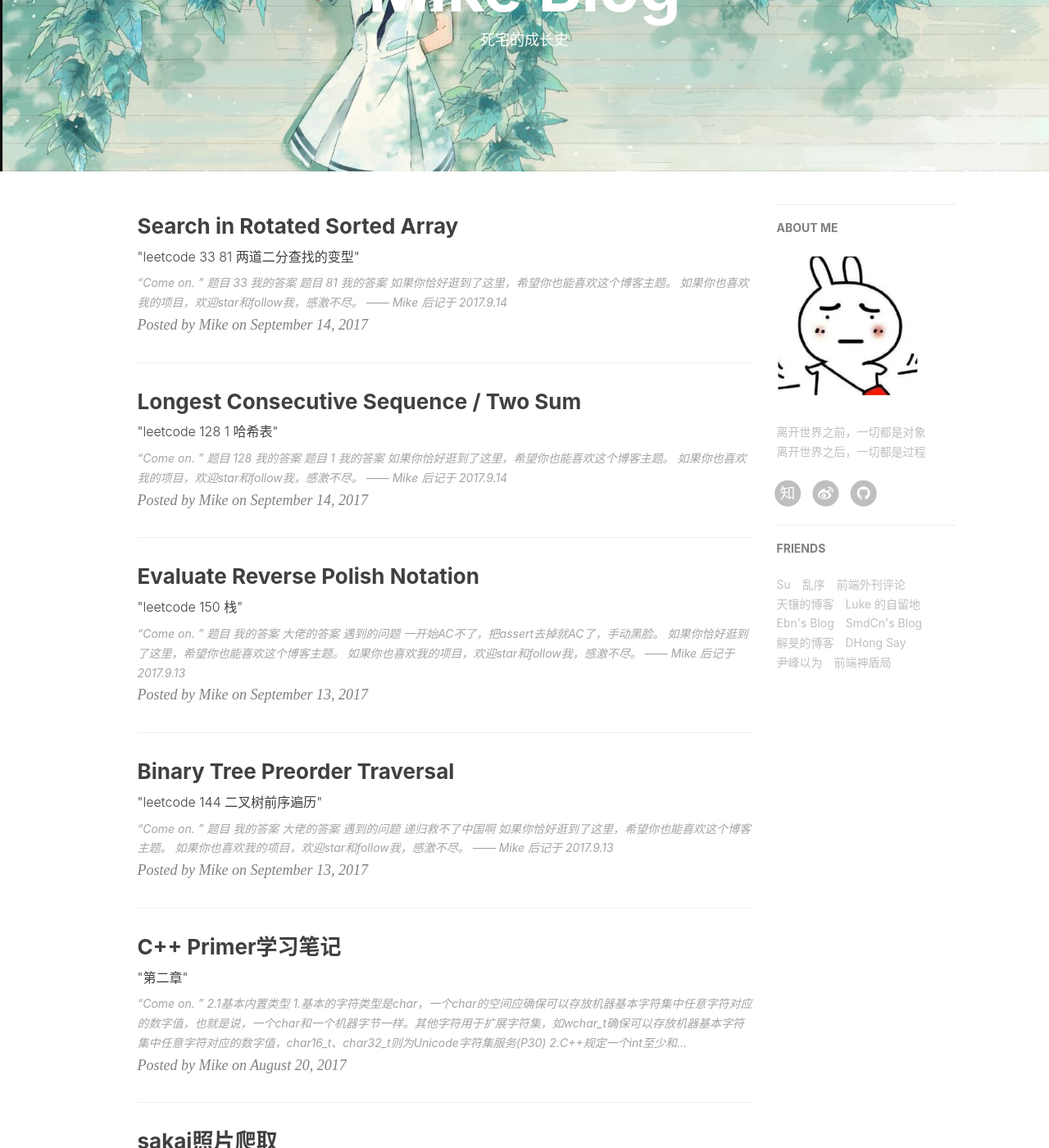
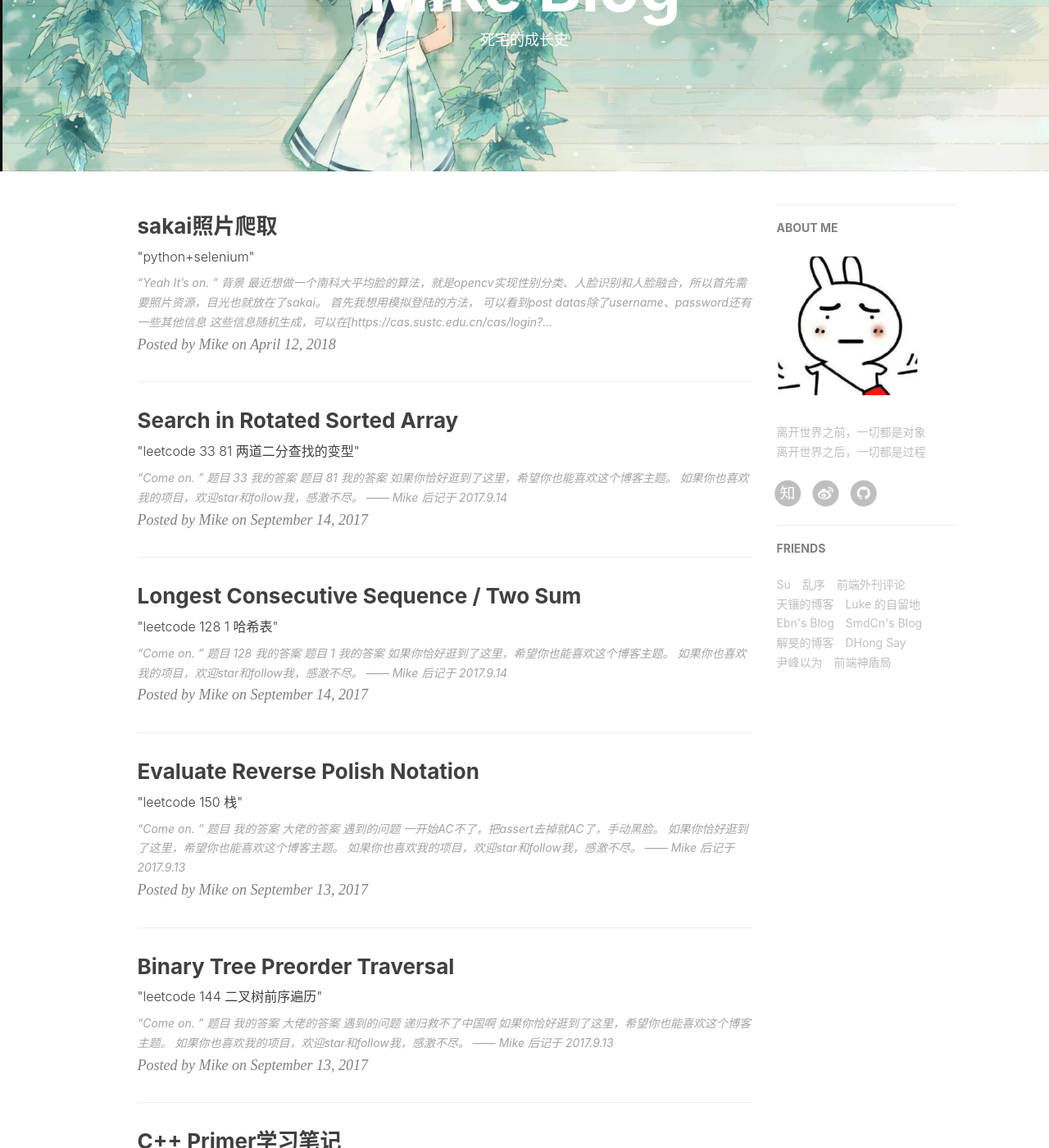
Before and after one commit to zehuaiWANG/myBlog, a Jekyll site: the page built from index.html, in a window 1280 px wide and 1400 px high, scrolled down 209 px. Shown: the whole window at 82% size. Built offline with Jekyll 4.4.1, drawn with Linux system fonts in a browser that asks for light colours; nearby versions of some CDN libraries; the list of posts is cut into pages by our own code; comment, search, counter and statistics services are not loaded; some of the changed text lies outside the part shown.

Commit message:
Update 2017-04-20-pthon3+selenium.markdown

```diff
--- a/_posts/2017-04-20-pthon3+selenium.markdown
+++ b/_posts/2017-04-20-pthon3+selenium.markdown
@@ -2,7 +2,7 @@
 layout:     post
 title:      "sakai照片爬取"
 subtitle:   " \"python+selenium\""
-date:       2017-04-20 12:00:00
+date:       2018-04-12 12:00:00
 author:     "Mike"
 header-img: "img/2.png"
 catalog: true
```
